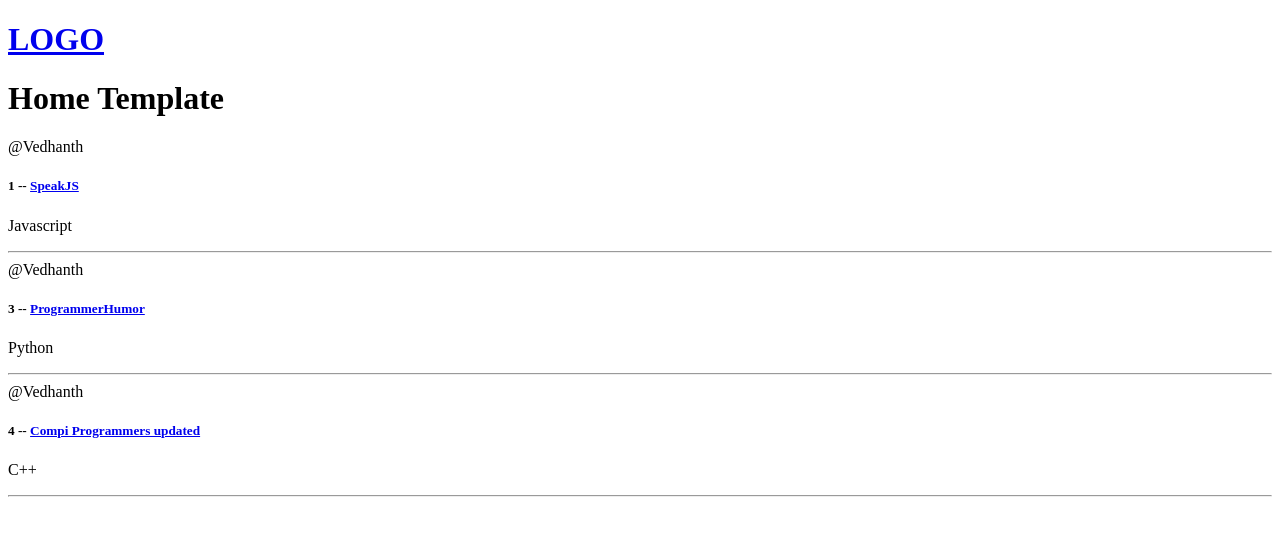
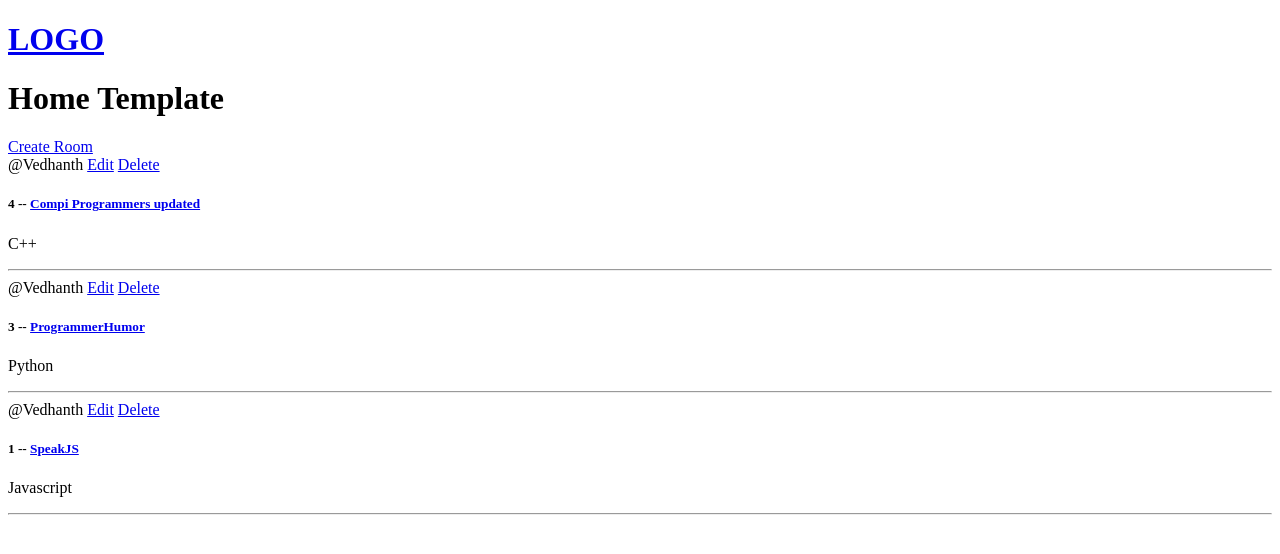
Before and after one commit to vedh18/django-project, a Django app: page / in a window 1280 px wide. Shown: the top 554 px of the page. Run offline with Django 5.2, Linux system fonts and the light colour scheme; data comes from the database, SQL or seed files in the repository; both versions use the stored data as it was after the commit.

Commit message:
Added editing, creating and deleting functionality to the rooms

```diff
--- a/home/models.py
+++ b/home/models.py
@@ -18,6 +18,9 @@ class Room(models.Model):
     updated = models.DateTimeField(auto_now=True)
     created = models.DateTimeField(auto_now_add=True)
 
+    class Meta:
+        # -updated is opposite of updated
+        ordering = ['-updated', '-created']
     # When we print the class, it prints the name.
     def __str__(self):
         return self.name
--- a/home/urls.py
+++ b/home/urls.py
@@ -3,6 +3,8 @@ from . import views
 
 urlpatterns = [
     path('', views.home, name = "home"),
-    path('room/<str:pk>/', views.room, name= "room")
-
+    path('room/<str:pk>/', views.room, name= "room"),
+    path('create-room/', views.createRoom, name = "create-room"),
+    path('update-room/<str:pk>/', views.updateRoom, name = "update-room"),
+    path('delete-room/<str:pk>/', views.deleteRoom, name="delete-room")
 ]
--- a/home/views.py
+++ b/home/views.py
@@ -1,5 +1,6 @@
-from django.shortcuts import render
+from django.shortcuts import render, redirect
 from .models import Room
+from .forms import RoomForm
 # Create your views here.
 
 # rooms = [
@@ -17,3 +18,33 @@ def room(request, pk):
     room = Room.objects.get(id=pk)
     context = {'room' : room}
     return render(request, 'room.html', context)
+
+def createRoom(request):
+    form = RoomForm()
+    if request.method == 'POST':
+        form = RoomForm(request.POST) # Passing the user input into the Form object
+        if form.is_valid():
+            form.save()
+            return redirect('home')
+
+    variables = {'form' : form}
+    return render(request, 'room_form.html', variables)
+
+def updateRoom(request, pk):
+    room = Room.objects.get(id=pk)
+    form = RoomForm(instance=room)
+    if request.method == 'POST':
+        form = RoomForm(request.POST, instance=room)
+        if form.is_valid():
+            form.save()
+            return redirect('home')
+
+    variables = {'form' : form}
+    return render(request, 'room_form.html', variables)
+
+def deleteRoom(request, pk):
+    room = Room.objects.get(id=pk)
+    if request.method == "POST":
+        room.delete()
+        return redirect('home')
+    return render(request, 'delete.html', {'obj': room})
--- a/templates/home.html
+++ b/templates/home.html
@@ -3,10 +3,13 @@
 <h1>Home Template</h1>
 
 <div>
+  <a href = {% url 'create-room' %}>Create Room</a>
   <div>
     {% for room in rooms %}
     <div>
       <span>@{{room.host.username}}</span>
+      <a href = {% url 'update-room' room.id %}>Edit</a>
+      <a href = {% url 'delete-room' room.id %}>Delete</a>
       <h5>{{room.id}} -- <a href="/room/{{room.id}}">{{room.name}}</a></h5>
       <p>{{room.topic.name}}</p>
       <hr />
```
Also changed, not shown: home/forms.py (added, +7 -0 lines), templates/delete.html (added, +10 -0 lines), templates/room_form.html (added, +11 -0 lines), db.sqlite3.
